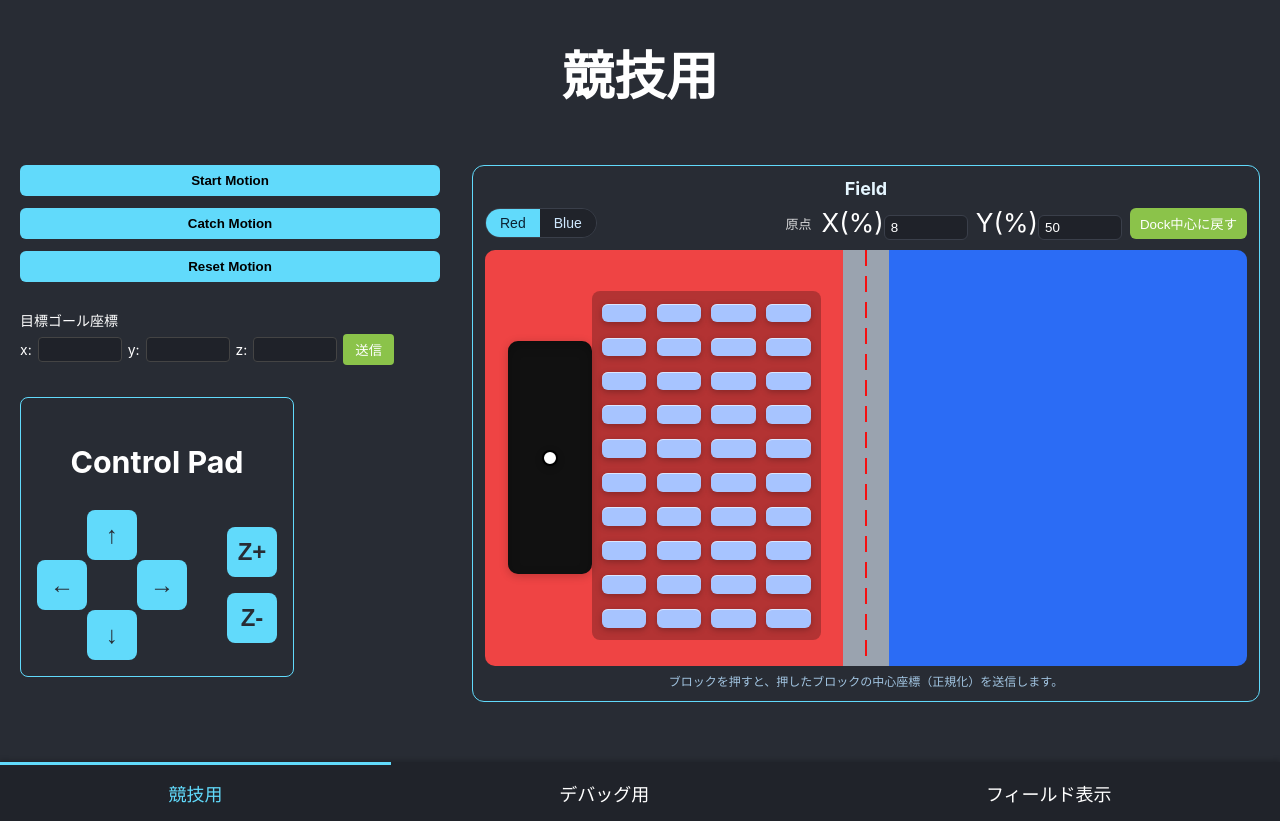
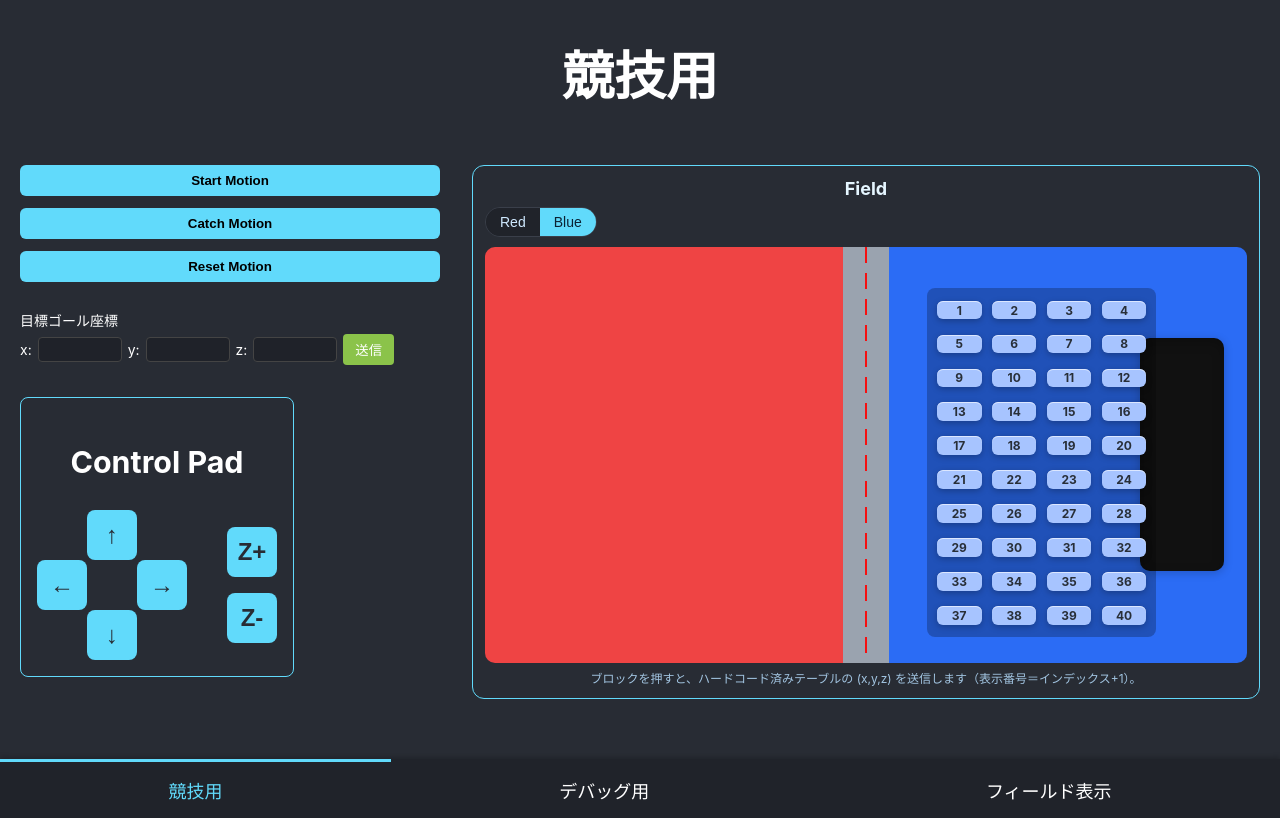
Before and after one commit to SameSameIndustry/catchrobo_app, a React (Create React App) app in the folder frontend/: page / in a window 1280 px wide. Built offline with nearby package versions, Linux system fonts and the light colour scheme.

Commit message:
全部手打ちにするようにした

```diff
--- a/frontend/src/components/RobotField.tsx
+++ b/frontend/src/components/RobotField.tsx
@@ -1,4 +1,4 @@
-import React, { useEffect, useMemo, useRef, useState } from 'react';
+import React, { useMemo, useRef, useState } from 'react';
 import { sendPosition } from '../api/robotAPI';
 import './RobotField.css';
 
@@ -6,94 +6,164 @@ const ROWS = 10;
 const COLS = 4;
 type Side = 'blue' | 'red';
 
-const clamp01 = (n: number) => Math.max(0, Math.min(1, n));
+/** ─────────────────────────────────────────────────────────────
+ *  ハードコーディング座標 (mm)：
+ *  フィールド中心 = (0,0)
+ *  赤フィールド：ロボットセット位置 ≈ (845, 0)
+ *  赤の最左上ブロック中心 = (565, -508.4)
+ *  ブロック中心間隔：横 100 / 縦 100
+ *
+ *  インデックスはグリッド内で row-major（0..39）:
+ *    row = Math.floor(i / 4), col = i % 4
+ *  赤は (x, y) = (565 + 100*col, -508.4 + 100*row)
+ *  青は左右対称（x 反転）とし、
+ *    (x, y) = (-(565 + 100*col), -508.4 + 100*row)
+ * ──────────────────────────────────────────────────────────── */
+const RED_COORDS: ReadonlyArray<{ x: number; y: number; z: number }> = [
+  // row 0 (y = -508.4)
+  { x: 565, y: -508.4, z: 0 },
+  { x: 665, y: -508.4, z: 0 },
+  { x: 765, y: -508.4, z: 0 },
+  { x: 865, y: -508.4, z: 0 },
+  // row 1 (y = -408.4)
+  { x: 565, y: -408.4, z: 0 },
+  { x: 665, y: -408.4, z: 0 },
+  { x: 765, y: -408.4, z: 0 },
+  { x: 865, y: -408.4, z: 0 },
+  // row 2 (y = -308.4)
+  { x: 565, y: -308.4, z: 0 },
+  { x: 665, y: -308.4, z: 0 },
+  { x: 765, y: -308.4, z: 0 },
+  { x: 865, y: -308.4, z: 0 },
+  // row 3 (y = -208.4)
+  { x: 565, y: -208.4, z: 0 },
+  { x: 665, y: -208.4, z: 0 },
+  { x: 765, y: -208.4, z: 0 },
+  { x: 865, y: -208.4, z: 0 },
+  // row 4 (y = -108.4)
+  { x: 565, y: -108.4, z: 0 },
+  { x: 665, y: -108.4, z: 0 },
+  { x: 765, y: -108.4, z: 0 },
+  { x: 865, y: -108.4, z: 0 },
+  // row 5 (y =  -8.4)
+  { x: 565, y: -8.4, z: 0 },
+  { x: 665, y: -8.4, z: 0 },
+  { x: 765, y: -8.4, z: 0 },
+  { x: 865, y: -8.4, z: 0 },
+  // row 6 (y =   91.6)
+  { x: 565, y: 91.6, z: 0 },
+  { x: 665, y: 91.6, z: 0 },
+  { x: 765, y: 91.6, z: 0 },
+  { x: 865, y: 91.6, z: 0 },
+  // row 7 (y =  191.6)
+  { x: 565, y: 191.6, z: 0 },
+  { x: 665, y: 191.6, z: 0 },
+  { x: 765, y: 191.6, z: 0 },
+  { x: 865, y: 191.6, z: 0 },
+  // row 8 (y =  291.6)
+  { x: 565, y: 291.6, z: 0 },
+  { x: 665, y: 291.6, z: 0 },
+  { x: 765, y: 291.6, z: 0 },
+  { x: 865, y: 291.6, z: 0 },
+  // row 9 (y =  391.6)
+  { x: 565, y: 391.6, z: 0 },
+  { x: 665, y: 391.6, z: 0 },
+  { x: 765, y: 391.6, z: 0 },
+  { x: 865, y: 391.6, z: 0 },
+];
 
+const BLUE_COORDS: ReadonlyArray<{ x: number; y: number; z: number }> = [
+  // row 0 (y = -508.4)
+  { x: -565, y: -508.4, z: 0 },
+  { x: -665, y: -508.4, z: 0 },
+  { x: -765, y: -508.4, z: 0 },
+  { x: -865, y: -508.4, z: 0 },
+  // row 1 (y = -408.4)
+  { x: -565, y: -408.4, z: 0 },
+  { x: -665, y: -408.4, z: 0 },
+  { x: -765, y: -408.4, z: 0 },
+  { x: -865, y: -408.4, z: 0 },
+  // row 2 (y = -308.4)
+  { x: -565, y: -308.4, z: 0 },
+  { x: -665, y: -308.4, z: 0 },
+  { x: -765, y: -308.4, z: 0 },
+  { x: -865, y: -308.4, z: 0 },
+  // row 3 (y = -208.4)
+  { x: -565, y: -208.4, z: 0 },
+  { x: -665, y: -208.4, z: 0 },
+  { x: -765, y: -208.4, z: 0 },
+  { x: -865, y: -208.4, z: 0 },
+  // row 4 (y = -108.4)
+  { x: -565, y: -108.4, z: 0 },
+  { x: -665, y: -108.4, z: 0 },
+  { x: -765, y: -108.4, z: 0 },
+  { x: -865, y: -108.4, z: 0 },
+  // row 5 (y =  -8.4)
+  { x: -565, y: -8.4, z: 0 },
+  { x: -665, y: -8.4, z: 0 },
+  { x: -765, y: -8.4, z: 0 },
+  { x: -865, y: -8.4, z: 0 },
+  // row 6 (y =   91.6)
+  { x: -565, y: 91.6, z: 0 },
+  { x: -665, y: 91.6, z: 0 },
+  { x: -765, y: 91.6, z: 0 },
+  { x: -865, y: 91.6, z: 0 },
+  // row 7 (y =  191.6)
+  { x: -565, y: 191.6, z: 0 },
+  { x: -665, y: 191.6, z: 0 },
+  { x: -765, y: 191.6, z: 0 },
+  { x: -865, y: 191.6, z: 0 },
+  // row 8 (y =  291.6)
+  { x: -565, y: 291.6, z: 0 },
+  { x: -665, y: 291.6, z: 0 },
+  { x: -765, y: 291.6, z: 0 },
+  { x: -865, y: 291.6, z: 0 },
+  // row 9 (y =  391.6)
+  { x: -565, y: 391.6, z: 0 },
+  { x: -665, y: 391.6, z: 0 },
+  { x: -765, y: 391.6, z: 0 },
+  { x: -865, y: 391.6, z: 0 },
+];
+
+const BlueInitialPosition = { x: 845, y: 0, z: 0 };
+const RedInitialPosition = { x: -845, y: 0, z: 0 };
 const RobotField: React.FC = () => {
   const fieldRef = useRef<HTMLDivElement>(null);
   const dockLeftRef = useRef<HTMLDivElement>(null);
   const dockRightRef = useRef<HTMLDivElement>(null);
 
+  // 以前の要望どおり「左＝赤、右＝青」
   const [side, setSide] = useState<Side>('blue');
-  const [originMode, setOriginMode] = useState<'dock' | 'custom'>('dock');
-  const [origin, setOrigin] = useState<{ x: number; y: number }>({ x: 0.5, y: 0.5 });
 
   const rows = useMemo(() => ROWS, []);
   const cols = useMemo(() => COLS, []);
 
-  // 選択側 Dock の中心（正規化）を計算
-  const computeDockCenter = () => {
-    const field = fieldRef.current;
-    const dock = side === 'blue' ? dockLeftRef.current : dockRightRef.current;
-    if (!field || !dock) return null;
-    const fr = field.getBoundingClientRect();
-    const dr = dock.getBoundingClientRect();
-    const cx = (dr.left + dr.width / 2 - fr.left) / fr.width;
-    const cy = (dr.top + dr.height / 2 - fr.top) / fr.height;
-    return { x: clamp01(cx), y: clamp01(cy) };
-  };
+  /** ブロック押下：インデックス→ハードコーディング座標を送信 */
+  const handleBlockPointerDown =
+    (index: number) => (e: React.PointerEvent<HTMLDivElement>) => {
+      e.preventDefault();
+      const table = side === 'red' ? RED_COORDS.map(
+        coord => ({ x: (coord.x - RedInitialPosition.x)/1000, y: (coord.y - RedInitialPosition.y)/1000, z: (coord.z - RedInitialPosition.z)/1000 })) :
+        BLUE_COORDS.map(coord => ({ x: (coord.x - BlueInitialPosition.x)/1000,  y: (coord.y - BlueInitialPosition.y)/1000, z: (coord.z - BlueInitialPosition.z)/1000 }));
+      const pos = table[index];
+      if (!pos) {
+        console.error('coordinate not found for index', index, 'side=', side);
+        return;
+      }
+      sendPosition(pos)
+        .then((res) => console.log(`sent [${side}] i=${index + 1}`, pos, res))
+        .catch((err) => console.error('sendPosition error', err));
+    };
 
-  // サイド変更時：Dock中心に追従
-  useEffect(() => {
-    if (originMode === 'dock') {
-      const c = computeDockCenter();
-      if (c) setOrigin(c);
-    }
-    // eslint-disable-next-line react-hooks/exhaustive-deps
-  }, [side]);
-
-  // リサイズでも Dock 中心に追従
-  useEffect(() => {
-    if (originMode !== 'dock' || !fieldRef.current) return;
-    const ro = new ResizeObserver(() => {
-      const c = computeDockCenter();
-      if (c) setOrigin(c);
-    });
-    ro.observe(fieldRef.current);
-    return () => ro.disconnect();
-    // eslint-disable-next-line react-hooks/exhaustive-deps
-  }, [originMode, side]);
-
-  // ブロック押下で、そのブロックの中心座標（正規化）を送信
-  const handleBlockPointerDown = (e: React.PointerEvent<HTMLDivElement>) => {
-    e.preventDefault();
-
-    const field = fieldRef.current;
-    const blockEl = e.currentTarget as HTMLDivElement | null;
-    if (!field || !blockEl) return;
-
-    const fr = field.getBoundingClientRect();
-    const br = blockEl.getBoundingClientRect();
-
-    // ブロック中心の正規化位置（0..1）
-    const cx = (br.left + br.width / 2 - fr.left) / fr.width;
-    const cy = (br.top + br.height / 2 - fr.top) / fr.height;
-
-    const pos = { x: clamp01(cx), y: clamp01(cy), z: 0 };
-    sendPosition(pos)
-      .then((res) => console.log('sent block center', pos, res))
-      .catch((err) => console.error('sendPosition error', err));
-  };
-
-  // 原点 % 入力
-  const handleOriginPercentChange = (axis: 'x' | 'y', v: string) => {
-    const num = Math.min(100, Math.max(0, Number(v)));
-    setOriginMode('custom');
-    setOrigin((prev) => ({ ...prev, [axis]: num / 100 }));
-  };
-
-  const useDockCenter = () => {
-    const c = computeDockCenter();
-    if (c) {
-      setOriginMode('dock');
-      setOrigin(c);
-    }
-  };
-
+  /** グリッド生成（インデックスを描画して可視化） */
   const renderGrid = (which: 'left' | 'right') => {
     const show =
-      (which === 'left' && side === 'blue') || (which === 'right' && side === 'red');
+      (which === 'left' && side === 'red') || (which === 'right' && side === 'blue');
     if (!show) return null;
-    const colorClass = which === 'left' ? 'block-left' : 'block-right';
+
+    // 色クラス：左＝赤系, 右＝青系
+    const colorClass = which === 'left' ? 'block-right' : 'block-left';
+
     return (
       <div
         className={`blocks-grid blocks-${which}`}
@@ -105,16 +175,37 @@ const RobotField: React.FC = () => {
             className={`block ${colorClass}`}
             role="button"
             tabIndex={0}
-            onPointerDown={handleBlockPointerDown}
+            onPointerDown={handleBlockPointerDown(i)}
             onKeyDown={(ke) => {
               if (ke.key === 'Enter' || ke.key === ' ') {
-                // キーボード操作でも同じ処理を走らせる
                 (ke.currentTarget as HTMLDivElement).dispatchEvent(
                   new PointerEvent('pointerdown', { bubbles: true })
                 );
               }
             }}
-          />
+            style={{ position: 'relative' }}
+            aria-label={`index ${i + 1}`}
+            title={`#${i + 1}`}
+          >
+            {/* インデックス表示（中央） */}
+            <span
+              style={{
+                position: 'absolute',
+                inset: 0,
+                display: 'flex',
+                alignItems: 'center',
+                justifyContent: 'center',
+                fontSize: '12px',
+                fontWeight: 700,
+                color: '#1b1f23',
+                pointerEvents: 'none',
+                userSelect: 'none',
+                opacity: 0.9,
+              }}
+            >
+              {i + 1}
+            </span>
+          </div>
         ))}
       </div>
     );
@@ -124,71 +215,40 @@ const RobotField: React.FC = () => {
     <div className="robot-field-outer">
       <div className="robot-field-title">Field</div>
 
-      {/* トグル & 原点UI */}
+      {/* サイド切替だけ残しています（原点UIなどは不要なので削除） */}
       <div className="field-controls">
         <div className="side-toggle" role="group" aria-label="side toggle">
+          <button
+            className={`side-btn ${side === 'red' ? 'active' : ''}`}
+            onClick={() => setSide('red')}
+          >
+            Red
+          </button>
           <button
             className={`side-btn ${side === 'blue' ? 'active' : ''}`}
             onClick={() => setSide('blue')}
           >
-            Red
-          </button>
-          <button
-            className={`side-btn ${side === 'red' ? 'active' : ''}`}
-            onClick={() => setSide('red')}
-          >
             Blue
-          </button>
-        </div>
-
-        <div className="origin-controls">
-          <span className="origin-label">原点</span>
-          <label>
-            X(%)
-            <input
-              type="number"
-              min={0}
-              max={100}
-              value={Math.round(origin.x * 100)}
-              onChange={(e) => handleOriginPercentChange('x', e.target.value)}
-            />
-          </label>
-          <label>
-            Y(%)
-            <input
-              type="number"
-              min={0}
-              max={100}
-              value={Math.round(origin.y * 100)}
-              onChange={(e) => handleOriginPercentChange('y', e.target.value)}
-            />
-          </label>
-          <button className="bench-center-btn" onClick={useDockCenter}>
-            Dock中心に戻す
           </button>
         </div>
       </div>
 
       <div ref={fieldRef} className="robot-field" aria-label="robot field">
-        {/* 両端の Dock（黒い長方形）— 選択側のみ表示 */}
+        {/* Dock（青=右 / 赤=左）— 見た目だけ残しています */}
         {side === 'blue' ? (
+          <div ref={dockRightRef} className="dock dock-right" />
+        ) : (
           <div ref={dockLeftRef} className="dock dock-left" />
-        ) : (
-          <div ref={dockRightRef} className="dock dock-right" />
         )}
 
         {/* 4×10 ブロック（片側だけ表示） */}
         {renderGrid('left')}
         {renderGrid('right')}
-
-        {/* 原点可視化（UI用の表示。送信はブロック中心を使用） */}
-        <div
-          className="origin-dot"
-          style={{ left: `${origin.x * 100}%`, top: `${origin.y * 100}%` }}
-        />
       </div>
 
-      <div className="hint">ブロックを押すと、押したブロックの中心座標（正規化）を送信します。</div>
+      <div className="hint">
+        ブロックを押すと、ハードコード済みテーブルの (x,y,z) を送信します（表示番号＝インデックス+1）。
+      </div>
     </div>
   );
 };
```
